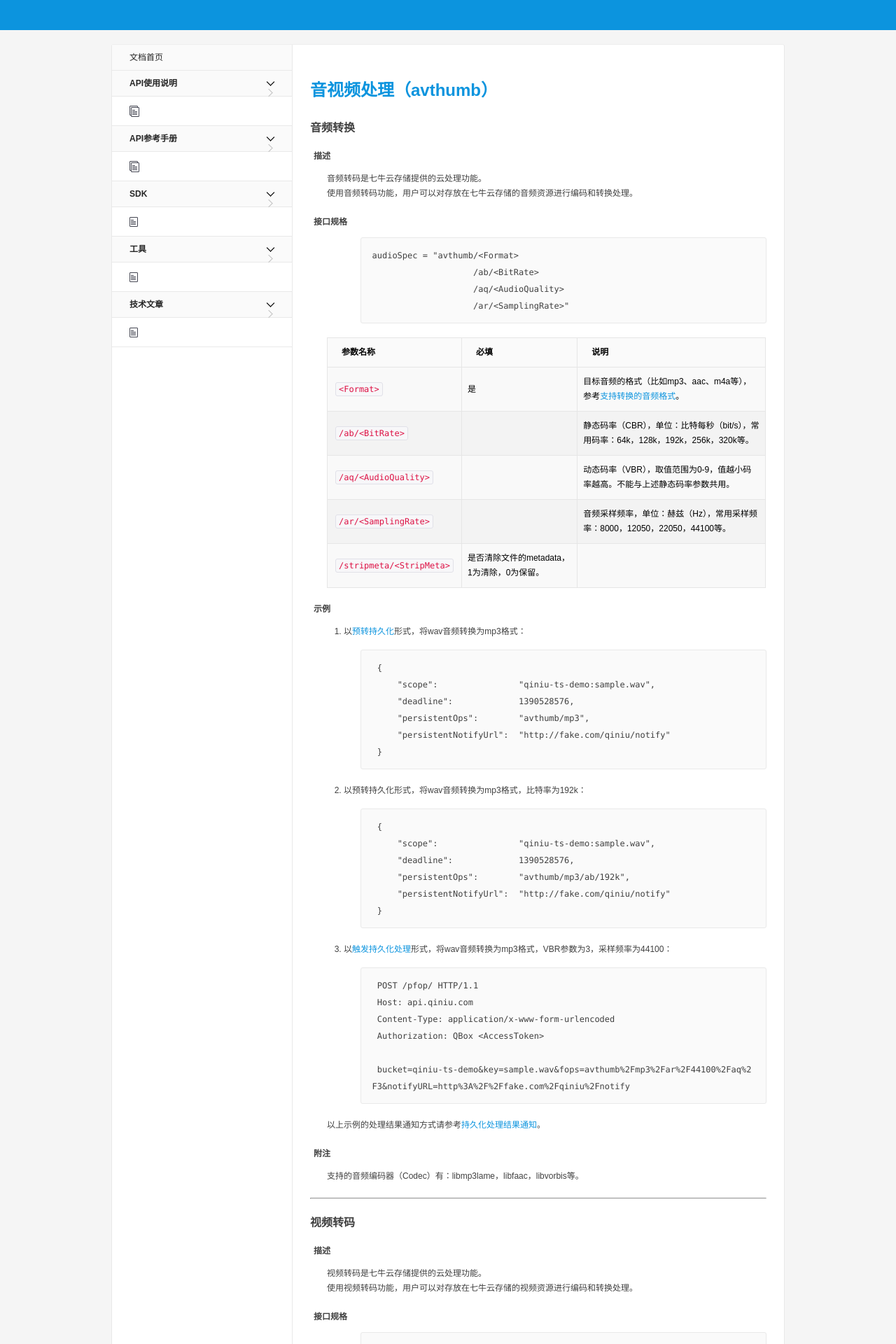
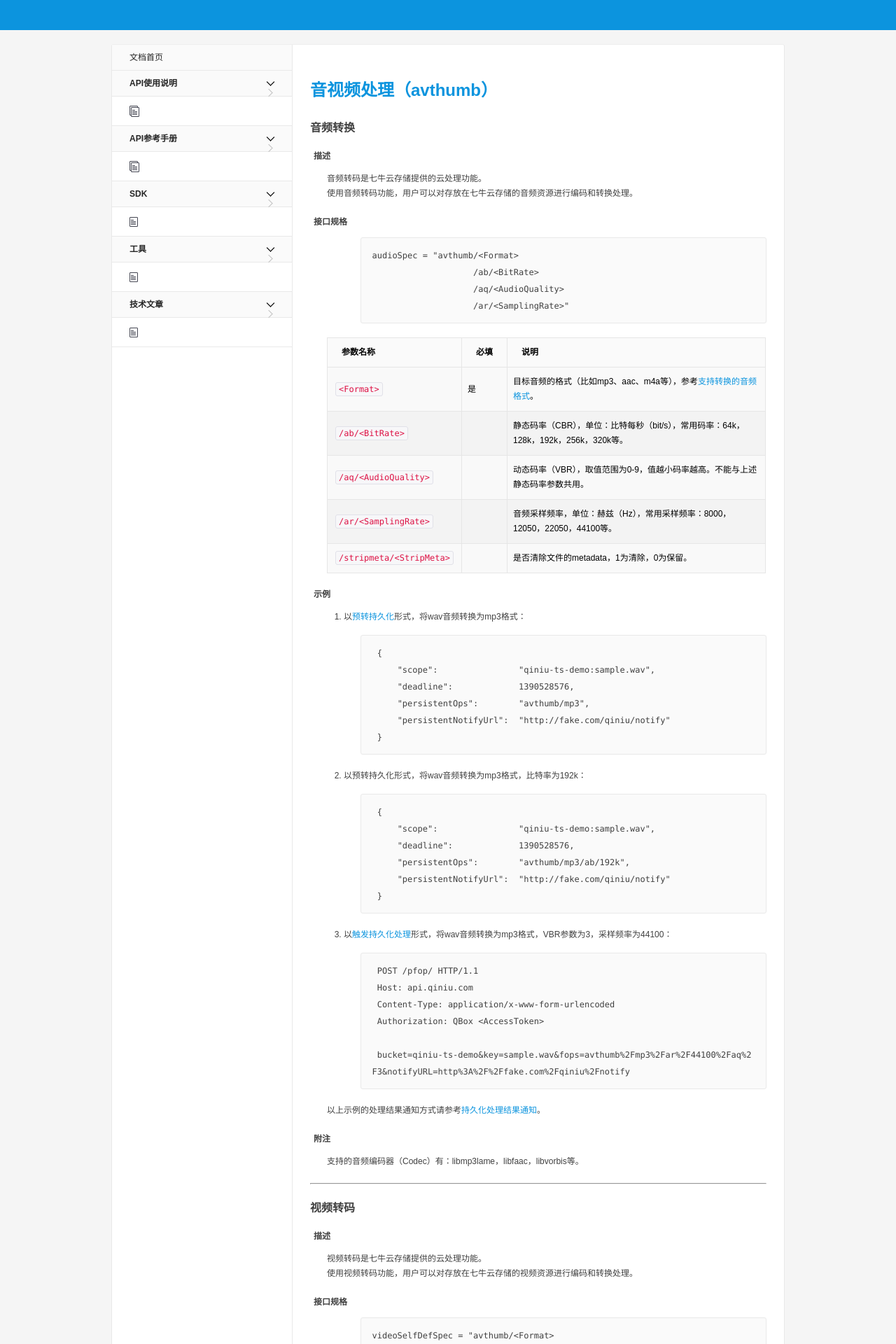
Before and after one commit to qiniu/developer.qiniu.com, a Jekyll site: the page built from docs/v6/api/reference/fop/av/avthumb.md, in a window 1280 px wide. Shown: the top 1920 px of the page at 70% size. Built offline with Jekyll 4.4.1, drawn with Linux system fonts in a browser that asks for light colours; nearby versions of some CDN libraries; library files that are not in the unit come from our copies; comment, search, counter and statistics services are not loaded.

Commit message:
修正错位的表格。

```diff
--- a/docs/v6/api/reference/fop/av/avthumb.md
+++ b/docs/v6/api/reference/fop/av/avthumb.md
@@ -32,7 +32,7 @@ audioSpec = "avthumb/<Format>
 `/ab/<BitRate>`      |      | 静态码率（CBR），单位：比特每秒（bit/s），常用码率：64k，128k，192k，256k，320k等。
 `/aq/<AudioQuality>` |      | 动态码率（VBR），取值范围为0-9，值越小码率越高。不能与上述静态码率参数共用。
 `/ar/<SamplingRate>` |      | 音频采样频率，单位：赫兹（Hz），常用采样频率：8000，12050，22050，44100等。
-<a id="audio-strip-meta"></a>`/stripmeta/<StripMeta>` | 是否清除文件的metadata，1为清除，0为保留。
+<a id="audio-strip-meta"></a>`/stripmeta/<StripMeta>` |     | 是否清除文件的metadata，1为清除，0为保留。
 
 <a id="audio-samples"></a>
 ### 示例
```
